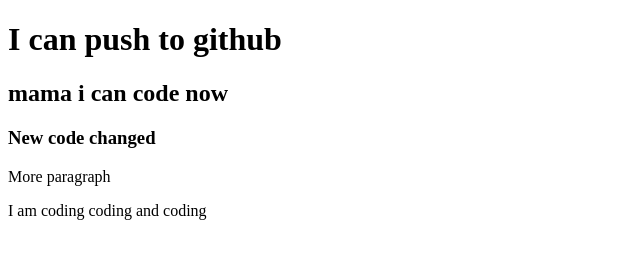
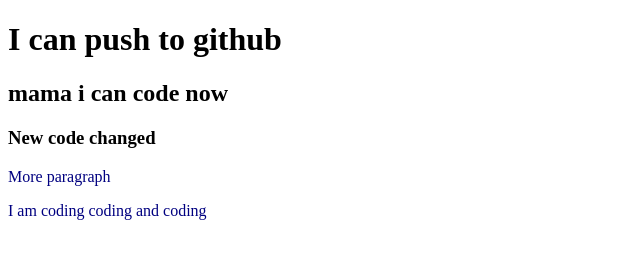
Before and after one commit to pinkyahsan/my-second-repo, a plain HTML site: page index.html in a window 1280 px wide. Shown: the whole page, without its empty margins (0-640 px from the left). Drawn offline with Linux system fonts and the light colour scheme.

Commit message:
color changed

```diff
--- a/index.html
+++ b/index.html
@@ -5,6 +5,11 @@
     <meta http-equiv="X-UA-Compatible" content="IE=edge">
     <meta name="viewport" content="width=device-width, initial-scale=1.0">
    <title >My second github repo</title>
+
+   <link rel="Stylesheet" href="style.css">
+
+
+
 
 </head>
 <body>
--- /dev/null
+++ b/style.css
@@ -0,0 +1,3 @@
+p{
+    color:navy;
+}
```
